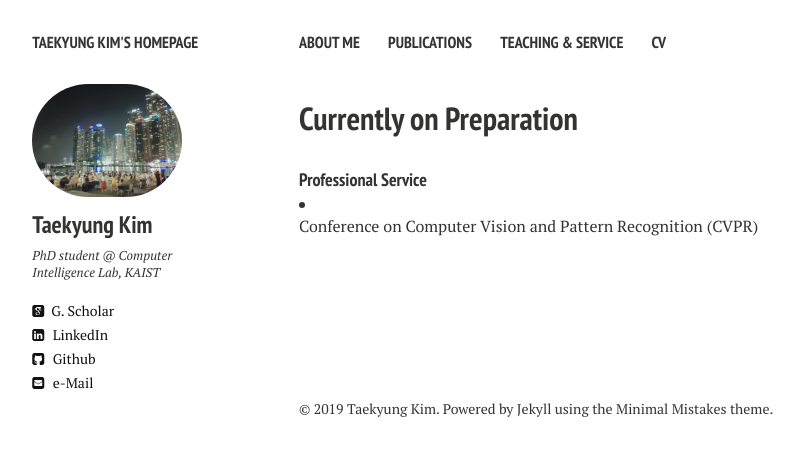
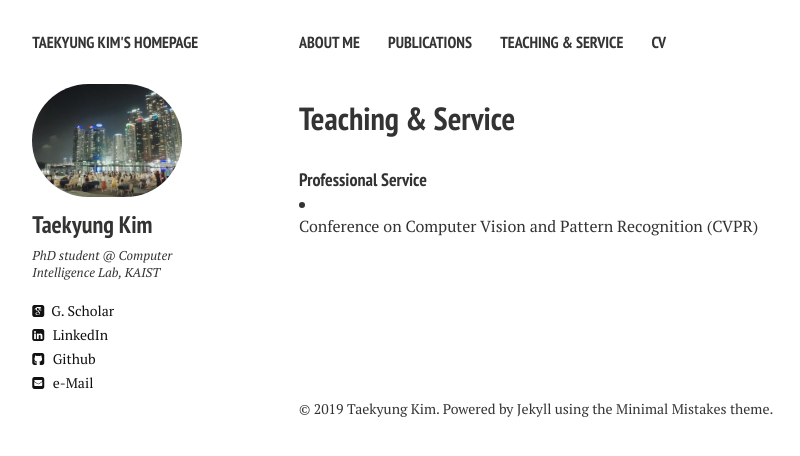
Before and after one commit to TKKim93/TKKim93.github.io, a Jekyll site: the page built from service.md, in a window 1280 px wide. Shown: the top 456 px of the page, without its empty margins (21-821 px from the left). Built offline with Jekyll 4.4.1, drawn with Linux system fonts in a browser that asks for light colours; nearby versions of some CDN libraries.

Commit message:
Update service.md

```diff
--- a/service.md
+++ b/service.md
@@ -1,7 +1,7 @@
 ---
 layout: service
 permalink: /service/
-title: Currently on Preparation
+title: Teaching & Service
 tags: [service]
 modified: 3-10-2014
 comments: false
```
